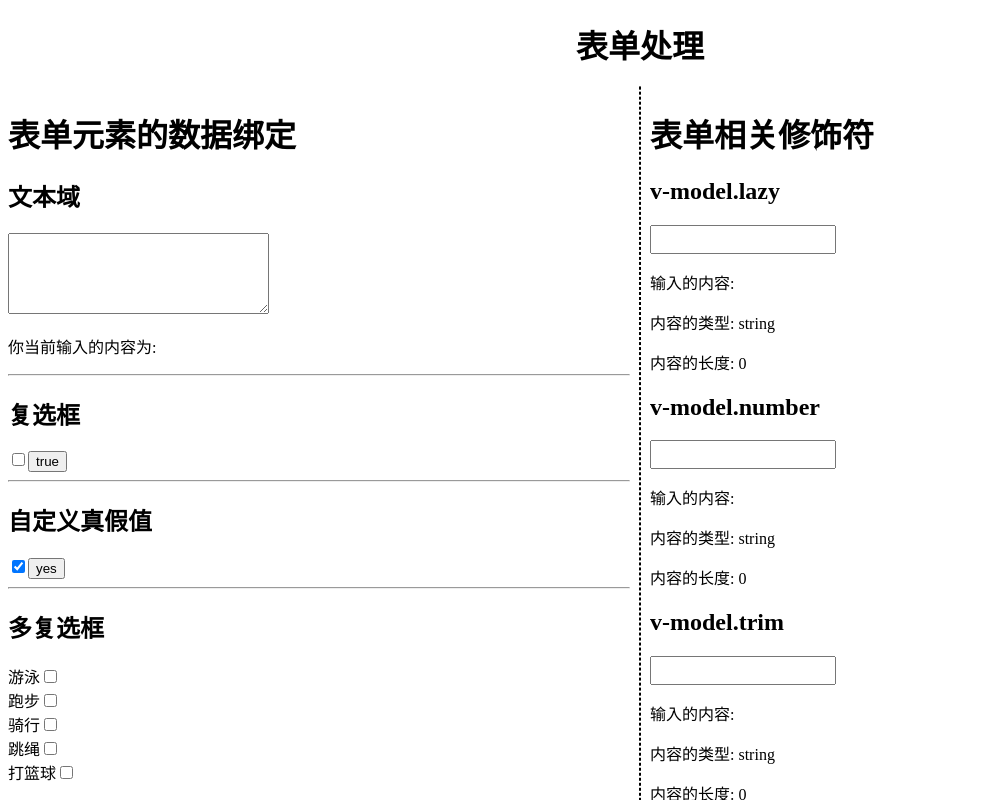
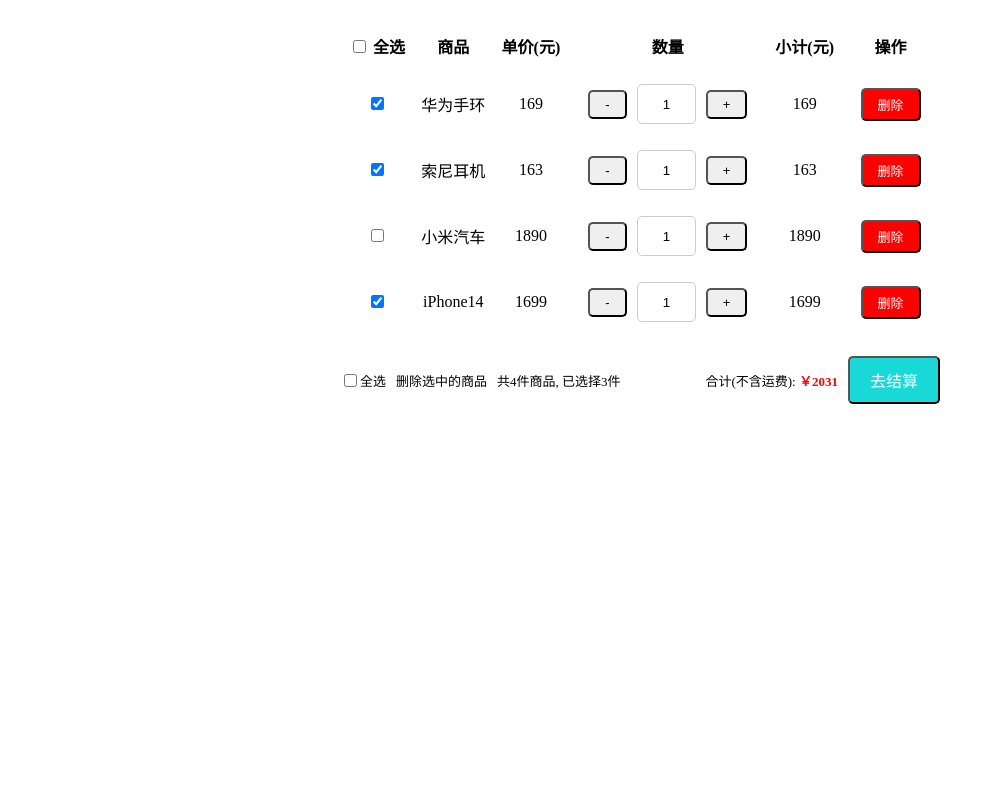
Before and after one commit to LvYuanWang/vue3_fast_entry, a Vue app: page / in a window 1280 px wide. Shown: the top 800 px of the page, without its empty margins (0-995 px from the left). Built offline with nearby package versions, Linux system fonts and the light colour scheme.

Commit message:
feat: vue3练习实现商品购物车

```diff
--- a/src/App.vue
+++ b/src/App.vue
@@ -1,68 +1,47 @@
 <template>
-  <h1 style="text-align: center;">表单处理</h1>
-  <div class="container">
-    <hr class="hr" />
-    <div>
-      <h1>表单元素的数据绑定</h1>
-      <h2>文本域</h2>
-      <textarea cols="30" rows="5" v-model="textContent"></textarea>
-      <p>你当前输入的内容为: {{ textContent }}</p>
-      <hr>
-      <h2>复选框</h2>
-      <input type="checkbox" v-model="isChecked" />
-      <button @click="isChecked = !isChecked">{{ !isChecked }}</button>
-      <hr>
-      <h2>自定义真假值</h2>
-      <input type="checkbox" true-value="yes" false-value="no" v-model="checkedValue" />
-      <button
-        @click="checkedValue === 'yes' ? (checkedValue = 'no') : (checkedValue = 'yes')">{{ checkedValue }}</button>
-      <hr>
-      <h2>多复选框</h2>
-      <div v-for="(item, index) in checkedArrData" :key="index">
-        <label for="item.id">{{ item.title }}</label>
-        <input type="checkbox" :id="item.id" :value="item.value" v-model="hobby" />
+  <div id="app">
+    <table>
+      <tr>
+        <th>
+          <input type="checkbox" v-model="chooseAllShopping" />
+          全选
+        </th>
+        <th>商品</th>
+        <th>单价(元)</th>
+        <th>数量</th>
+        <th>小计(元)</th>
+        <th>操作</th>
+      </tr>
+      <tr v-for="shopping in shoppingData" :key="shopping.id">
+        <td>
+          <input type="checkbox" v-model="shopping.checked" />
+        </td>
+        <td>{{ shopping.goods_name }}</td>
+        <td>{{ shopping.goods_price }}</td>
+        <td>
+          <button @click="shopping.goods_num !== 0 && shopping.goods_num--">-</button>
+          <input type="text" v-model="shopping.goods_num" class="priceNum" />
+          <button @click="shopping.goods_num++">+</button>
+        </td>
+        <td>{{ shopping.goods_price * shopping.goods_num }}</td>
+        <td>
+          <button class="delete" @click="deleteShopping(shopping.id)">删除</button>
+        </td>
+      </tr>
+    </table>
+    <div class="footer">
+      <div class="footer-left">
+        <div class="checkboxBtn">
+          <input type="checkbox" v-model="chooseAllShopping" />
+          全选
+        </div>
+        <div class="deleteChoose" style="cursor: pointer;" @click="deleteChooseShopping">删除选中的商品</div>
+        <div>共{{ shoppingData.length }}件商品, 已选择{{ shoppingData.filter(item => item.checked).length }}件</div>
       </div>
-      <p>{{ message || "请选择爱好!!" }}</p>
-      <hr>
-      <h2>单选框</h2>
-      <input type="radio" id="male" value="男" v-model="gender">
-      <label for="male">男</label>
-      <input type="radio" id="female" value="女" v-model="gender">
-      <label for="female">女</label>
-      <input type="radio" id="hiddenVal" value="保密" v-model="gender">
-      <label for="hiddenVal">保密</label>
-      <hr>
-      <h2>下拉列表</h2>
-      <select v-model="selectValue">
-        <option value="" disabled>请选择</option>
-        <option v-for="(item, index) in selectArrData" :key="index" :value="item.key">{{ item.value }}</option>
-      </select>
-      <p>你选择的英雄类型是: {{ selectValue }}</p>
-      <hr>
-      <h2>多下拉列表</h2>
-      <select v-model="selectValues" multiple>
-        <option value="" disabled>请选择</option>
-        <option v-for="(item, index) in selectArrData" :key="index" :value="item.key">{{ item.value }}</option>
-      </select>
-      <p>你喜欢玩的英雄类型有: {{ selectValues }}</p>
-    </div>
-    <div>
-      <h1>表单相关修饰符</h1>
-      <h2>v-model.lazy</h2>
-      <input type="text" v-model.lazy="formContent" />
-      <p>输入的内容: {{ formContent }}</p>
-      <p>内容的类型: {{ typeof formContent }}</p>
-      <p>内容的长度: {{ formContent.length }}</p>
-      <h2>v-model.number</h2>
-      <input type="text" v-model.number="formContent2" />
-      <p>输入的内容: {{ formContent2 }}</p>
-      <p>内容的类型: {{ typeof formContent2 }}</p>
-      <p>内容的长度: {{ formContent2.length }}</p>
-      <h2>v-model.trim</h2>
-      <input type="text" v-model.trim="formContent3" />
-      <p>输入的内容: {{ formContent3 }}</p>
-      <p>内容的类型: {{ typeof formContent3 }}</p>
-      <p>内容的长度: {{ formContent3.length }}</p>
+      <div class="footer-right">
+        <div>合计(不含运费): <span style="color: red; font-weight: bold;">￥{{ totalPrice }}</span></div>
+        <button>去结算</button>
+      </div>
     </div>
   </div>
 </template>
@@ -70,66 +49,65 @@
 <script setup>
 import { computed, ref } from 'vue';
 
-const textContent = ref('');
-const isChecked = ref(false);
-const checkedValue = ref('yes');
-const hobby = ref([]);
-const checkedArrData = ref([
-  { id: 'swim', title: '游泳', value: '游个泳' },
-  { id: 'run', title: '跑步', value: '跑个步' },
-  { id: 'ride', title: '骑行', value: '骑个行' },
-  { id: 'jump', title: '跳绳', value: '跳个绳' },
-  { id: 'basketball', title: '打篮球', value: '打个球' }
+const shoppingData = ref([
+  {
+    id: 1,
+    goods_name: '华为手环',
+    goods_price: 169,
+    goods_num: 1,
+    checked: true
+  },
+  {
+    id: 2,
+    goods_name: '索尼耳机',
+    goods_price: 163,
+    goods_num: 1,
+    checked: true
+  },
+  {
+    id: 3,
+    goods_name: '小米汽车',
+    goods_price: 1890,
+    goods_num: 1,
+    checked: false
+  },
+  {
+    id: 4,
+    goods_name: 'iPhone14',
+    goods_price: 1699,
+    goods_num: 1,
+    checked: true
+  }
 ]);
-const message = computed(() => {
-  if (hobby.value.length === 0) return;
-  else return hobby.value.join('、');
+
+// 删除
+const deleteShopping = (id) => {
+  shoppingData.value = shoppingData.value.filter(item => item.id !== id);
+}
+// 删除选中的商品
+const deleteChooseShopping = () => {
+  shoppingData.value = shoppingData.value.filter(item => !item.checked);
+}
+
+// 全选
+const chooseAllShopping = computed({
+  get: () => shoppingData.value.every(item => item.checked),
+  set: (val) => {
+    shoppingData.value.forEach(item => item.checked = val);
+  }
 })
 
-const gender = ref('保密');
-const selectArrData = ref([
-  { key: '射手', value: '百里守约' },
-  { key: '法师', value: '王昭君' },
-  { key: '坦克', value: '程咬金' },
-  { key: '辅助', value: '大乔' },
-  { key: '刺客', value: '兰陵王' },
-  { key: '战士', value: '铠' }
-]);
-const selectValue = ref('');
-const selectValues = ref([]);
-setTimeout(() => {
-  gender.value = '男';
-}, 2000);
-
-// 表单相关修饰符
-const formContent = ref('');
-const formContent2 = ref('');
-const formContent3 = ref('');
+// 总价
+const totalPrice = computed(() => {
+  return shoppingData.value.reduce((total, item) => {
+    if (item.checked) {
+      total += item.goods_price * item.goods_num;
+    }
+    return total;
+  }, 0);
+})
 </script>
 
 <style scoped>
-* {
-  transition: all 1s;
-}
-
-input {
-  padding: 5px 0 5px 5px;
-}
-
-.container {
-  display: grid;
-  grid-template-columns: 1fr 1fr;
-  gap: 20px;
-  position: relative;
-}
-
-.hr {
-  position: absolute;
-  height: 100%;
-  left: 50%;
-  top: -10px;
-  transform: translateX(-50%) rotate(180deg);
-  border-width: 1px;
-  border-style: dashed;
-}
+@import "./assets/shopping-cart.css";
 </style>
--- /dev/null
+++ b/src/assets/shopping-cart.css
@@ -0,0 +1,77 @@
+#app {
+  width: 600px;
+  margin: 20px auto;
+}
+
+table {
+  width: 100%;
+  margin-bottom: 20px;
+}
+
+th,
+td {
+  padding: 12px 6px;
+}
+
+td {
+  text-align: center;
+}
+
+table button {
+  padding: 5px 15px;
+  font-size: 16px;
+  border-radius: 5px;
+  margin: 0 10px;
+  font-size: 13px;
+  cursor: pointer;
+}
+
+.priceNum {
+  width: 30px;
+  height: 36px;
+  border: 1px solid #ccc;
+  border-radius: 5px;
+  padding-left: 25px;
+}
+
+.delete {
+  background-color: red;
+  color: white;
+}
+
+.footer {
+  width: 600px;
+  display: flex;
+  justify-content: space-between;
+  align-items: center;
+  font-size: 13px;
+}
+
+.checkboxBtn {
+  display: flex;
+  cursor: pointer;
+  align-items: center;
+}
+
+.footer-left,
+.footer-right {
+  display: flex;
+  align-items: center;
+}
+
+.footer-left>div {
+  margin-right: 10px;
+}
+
+.footer-right div {
+  margin-right: 10px;
+}
+
+.footer-right button {
+  padding: 10px 20px;
+  font-size: 16px;
+  border-radius: 5px;
+  cursor: pointer;
+  background-color: #18d8d8;
+  color: white;
+}
```
Also changed, not shown: src/assets/main.css (line endings or trailing spaces), 1 other file (tests, documents, lock files or other folders).
